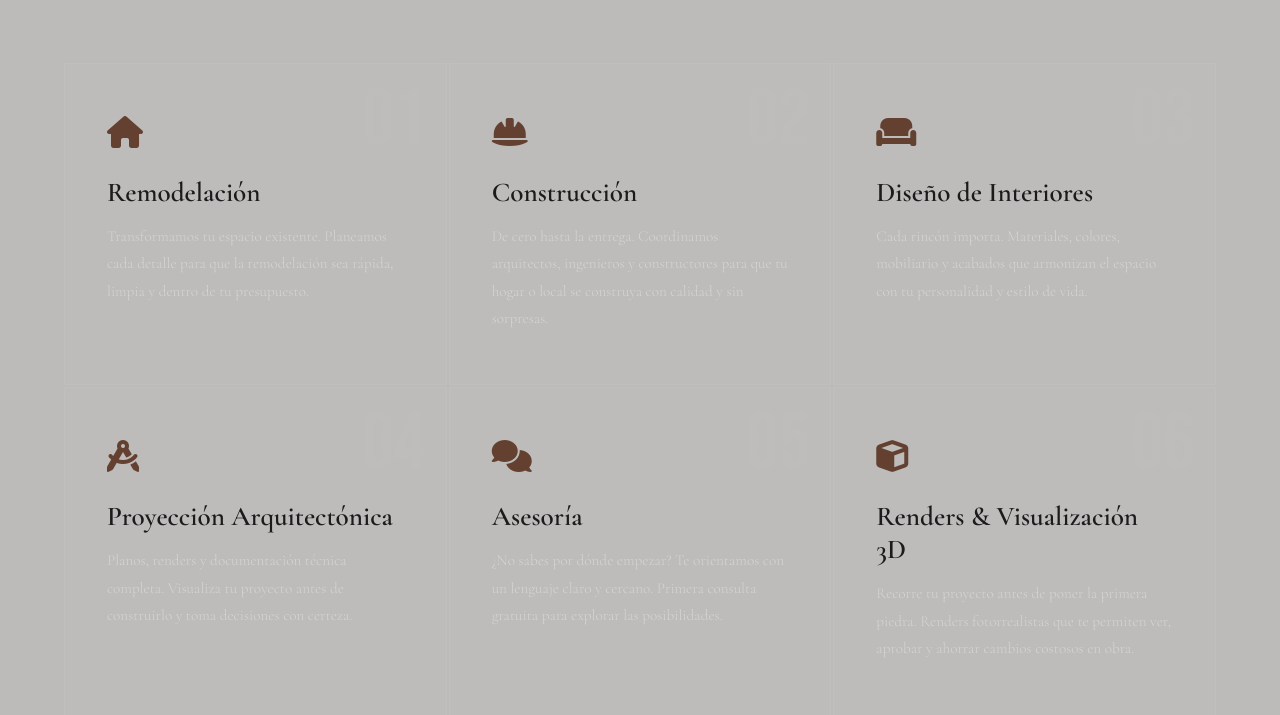
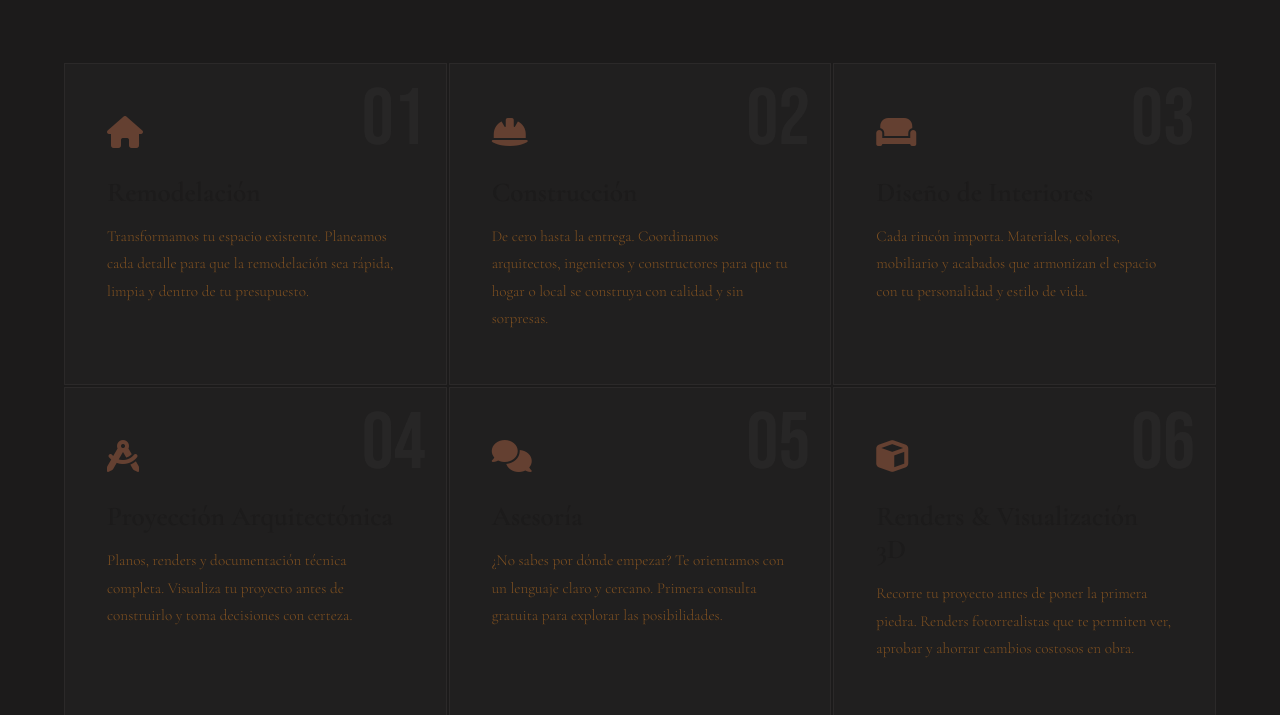
Before and after one commit to abnerck/karenina-estudio, a Flask app: page / in a window 1280 px wide. Shown: the part 3400-4115 px from the top of the page. Run offline with Flask 3, Linux system fonts and the light colour scheme.

Commit message:
Agregar fotos_arquis y actualizar index.html
Co-Authored-By: Claude Sonnet 4.6 <noreply@anthropic.com>

```diff
--- a/templates/index.html
+++ b/templates/index.html
@@ -10,8 +10,8 @@
 <link rel="stylesheet" href="https://cdnjs.cloudflare.com/ajax/libs/font-awesome/6.5.0/css/all.min.css">
 <style>
 :root {
-  --dark:      #f2ede8;
-  --dark2:     #bcbbba;
+
+  --dark2:     #1c1b1b;
   --primary:   #9a705e;
   --secondary: #644031;
   --light:     #341b12;
@@ -358,6 +358,7 @@ nav.scrolled {
   display: flex; justify-content: space-between; align-items: flex-end;
   margin-bottom: 80px;
 }
+
 .services-grid {
   display: grid; grid-template-columns: repeat(3,1fr); gap: 2px;
 }
@@ -389,7 +390,7 @@ nav.scrolled {
 }
 .service-desc {
   font-size: 0.95rem; font-weight: 300;
-  color: rgba(242,237,232,0.5); line-height: 1.8;
+  color: rgba(220, 127, 34, 0.5); line-height: 1.8;
 }
 
 /* ── PORTFOLIO ────────────────────────────────────────── */
```
Also changed, not shown: fotos_arquis/FOTOS ARQUIS/33a75392-85cb-4acb-9681-7b8d1b181165.jpg (added), fotos_arquis/FOTOS ARQUIS/IMG_3239.JPG (added), fotos_arquis/FOTOS ARQUIS/IMG_3457.JPG (added), fotos_arquis/FOTOS ARQUIS/f6edb5db-32f6-43d5-83e5-280fe7c22eb9.jpg (added), 7 other files.
